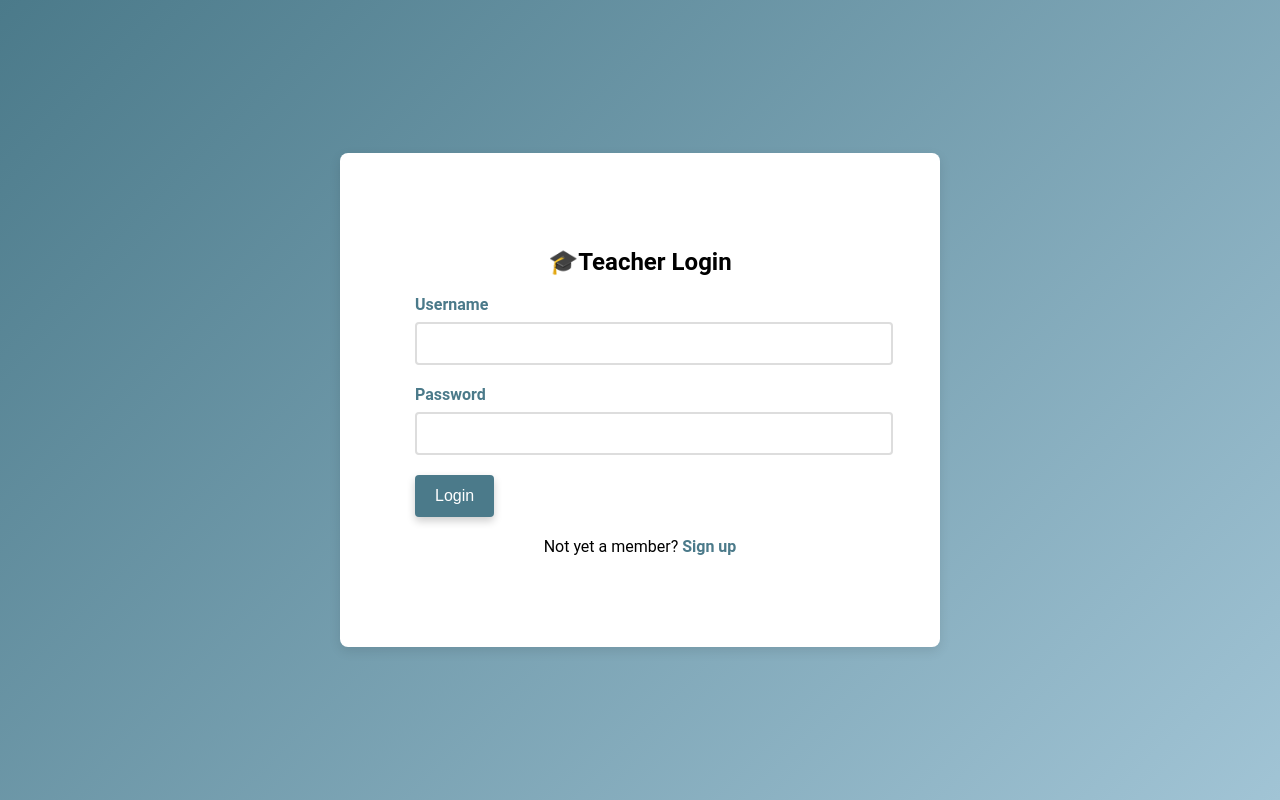
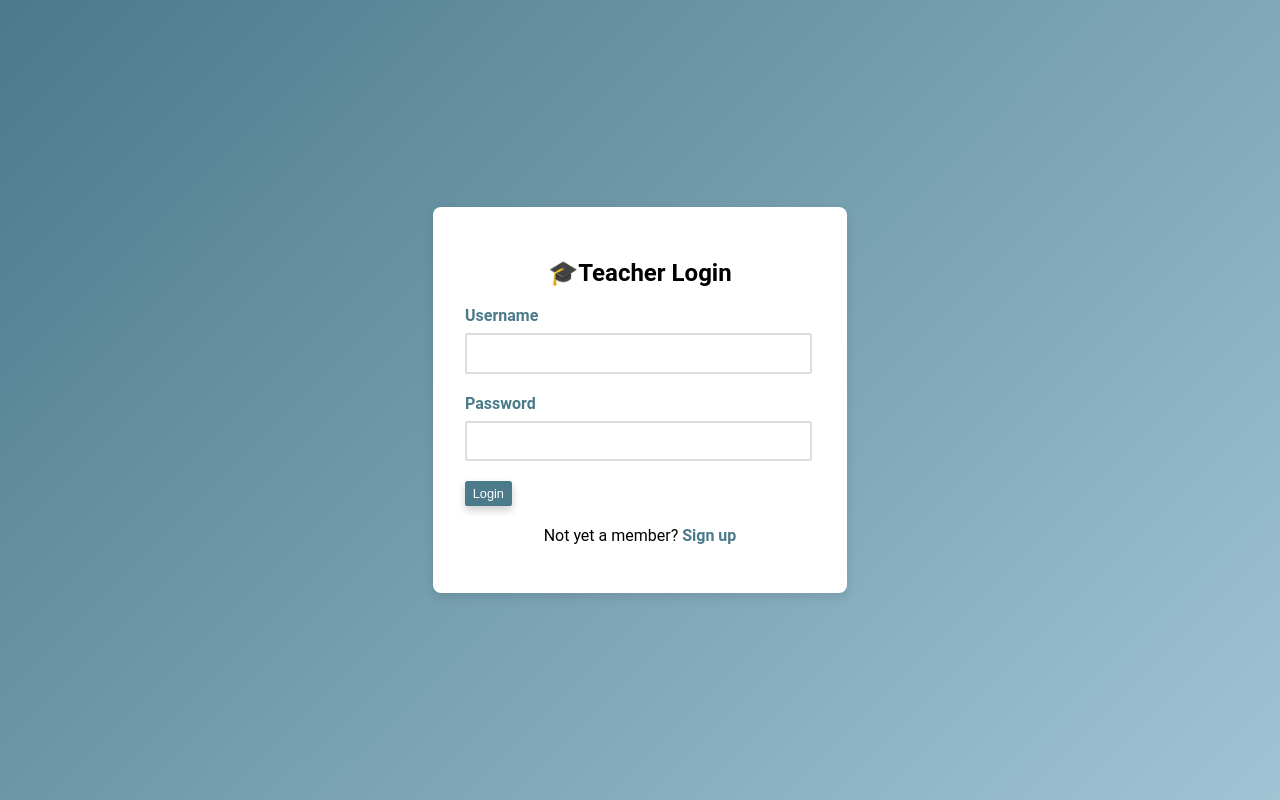
Before and after one commit to NidupDorji/cms, a PHP site: page /teacher/login.php in a window 1280 px wide. Run offline with PHP 8.4, Linux system fonts and the light colour scheme.

Commit message:
TI,LI, Responsive, index.php, login.php, register.php

```diff
--- a/css/login.css
+++ b/css/login.css
@@ -7,32 +7,7 @@ body {
   justify-content: center;
   align-items: center;
   height: 100vh;
-  overflow: hidden;
-}
-
-
-@keyframes slideDown {
-  from {
-    transform: translateY(-50px);
-    opacity: 0;
-  }
-
-  to {
-    transform: translateY(0);
-    opacity: 1;
-  }
-}
-
-@keyframes pulse {
-
-  0%,
-  100% {
-    color: #4B7A8A;
-  }
-
-  50% {
-    color: #2a5d5d;
-  }
+  overflow-y: scroll;
 }
 
 /* content */
@@ -44,7 +19,6 @@ body {
   max-width: 500px;
   width: 100%;
   text-align: center;
-  animation: scaleIn 0.8s ease-out;
 }
 
 .content p {
@@ -60,7 +34,6 @@ body {
   padding: 12px 20px;
   border-radius: 4px;
   display: inline-block;
-  transition: background-color 0.3s ease, transform 0.2s ease, box-shadow 0.3s ease;
   box-shadow: 0 4px 8px rgba(0, 0, 0, 0.2);
 }
 
@@ -75,28 +48,18 @@ body {
   box-shadow: 0 2px 6px rgba(0, 0, 0, 0.2);
 }
 
+
 .login-form,
 .register-form{
-  max-width: 450px;
+  max-width: 350px;
   width: 100%;
   background-color: #fff;
-  padding: 75px;
-  border-radius: 8px;
+  padding: 2em;
+  border-radius: 0.5em;
   box-shadow: 0 4px 12px rgba(0, 0, 0, 0.1);
-  animation: scaleIn 0.8s ease-out;
 }
 
-@keyframes scaleIn {
-  from {
-    transform: scale(0.8);
-    opacity: 0;
-  }
 
-  to {
-    transform: scale(1);
-    opacity: 1;
-  }
-}
 
 .input-group {
   margin-bottom: 20px;
@@ -110,39 +73,29 @@ body {
 }
 
 .input-group input {
-  width: 100%;
-  padding: 12px;
+  width: 92%;
+  padding: 0.8em;
   border: 2px solid #ddd;
-  border-radius: 4px;
-  transition: border-color 0.3s ease, box-shadow 0.3s ease;
+  border-radius: .2em;
 }
 
 .input-group input:focus {
   border-color: #4B7A8A;
   box-shadow: 0 0 15px rgba(75, 122, 138, 0.5);
   outline: none;
-  animation: glow 0.5s ease-out;
 }
 
-@keyframes glow {
-  from {
-    box-shadow: 0 0 5px rgba(75, 122, 138, 0.3);
-  }
 
-  to {
-    box-shadow: 0 0 15px rgba(75, 122, 138, 0.5);
-  }
-}
 
 .btn,
 .submit-btn {
   background-color: #4B7A8A;
   color: white;
   border: none;
-  padding: 12px 20px;
-  border-radius: 4px;
+  padding: 0.4em 0.6em;
+  border-radius: .2em;
   cursor: pointer;
-  font-size: 16px;
+  font-size: 0.8em;
   transition: background-color 0.3s ease, transform 0.2s ease, box-shadow 0.3s ease;
   box-shadow: 0 4px 8px rgba(0, 0, 0, 0.2);
 }
@@ -373,3 +326,15 @@ p a:hover {
     font-size: 26px;
   }
 }
+@media screen and (max-width: 375px) {
+
+  .login-form,
+  .register-form,
+  .role-selection-container {
+    width: 100%;
+    background-color: #fff;
+    padding: 2em;
+    border-radius: 0.2em;
+    box-shadow: 0 4px 12px rgba(0, 0, 0, 0.1);
+  }
+}
--- a/learner/login.php
+++ b/learner/login.php
@@ -6,6 +6,7 @@
 <head>
 	<title>Registration system PHP and MySQL</title>
 	<link rel="stylesheet" type="text/css" href="../css/login.css">
+	<meta name="viewport" content="width=device-width, initial-scale=1, maximum-scale=1, user-scalable=no">
 </head>
 
 <body>
--- a/learner/register.php
+++ b/learner/register.php
@@ -5,6 +5,7 @@
 <head>
 	<title>Registration system PHP and MySQL</title>
 	<link rel="stylesheet" type="text/css" href="../css/login.css">
+	<meta name="viewport" content="width=device-width, initial-scale=1, maximum-scale=1, user-scalable=no">
 </head>
 
 <body>
--- a/learner/utility/head.php
+++ b/learner/utility/head.php
@@ -1,6 +1,6 @@
 <head>
   <meta charset="UTF-8">
-  <meta name="viewport" content="width=device-width, initial-scale=1.0">
+  <meta name="viewport" content="width=device-width, initial-scale=1, maximum-scale=1, user-scalable=no">
   <title>CMS</title>
   <link rel="stylesheet" href="../css/styles.css">
   <link rel="stylesheet" href="https://cdnjs.cloudflare.com/ajax/libs/font-awesome/6.0.0-beta3/css/all.min.css">
--- a/teacher/login.php
+++ b/teacher/login.php
@@ -6,6 +6,7 @@
 <head>
 	<title>Teacher Registration system</title>
 	<link rel="stylesheet" type="text/css" href="../css/login.css">
+	<meta name="viewport" content="width=device-width, initial-scale=1, maximum-scale=1, user-scalable=no">
 </head>
 
 <body>
--- a/teacher/register.php
+++ b/teacher/register.php
@@ -5,6 +5,7 @@
 <head>
 	<title>Registration system PHP and MySQL</title>
 	<link rel="stylesheet" type="text/css" href="../css/login.css">
+	<meta name="viewport" content="width=device-width, initial-scale=1, maximum-scale=1, user-scalable=no">
 </head>
 
 <body>
--- a/teacher/styles.css
+++ b/teacher/styles.css
@@ -216,7 +216,7 @@ body.dark-mode .edit-button{
   color:white;
 }
 
-@media screen and (min-width: 381px) {
+@media screen and (min-width: 375px) {
   .hamburger-menu {
     display: none;
   }
--- a/teacher/utility/head.php
+++ b/teacher/utility/head.php
@@ -1,6 +1,6 @@
 <head>
   <meta charset="UTF-8">
-  <meta name="viewport" content="width=device-width, initial-scale=1.0">
+  <meta name="viewport" content="width=device-width, initial-scale=1, maximum-scale=1, user-scalable=no">
   <title>CMS Dashboard</title>
   <link rel="stylesheet" href="styles.css">
   <link rel="stylesheet" href="https://cdnjs.cloudflare.com/ajax/libs/font-awesome/6.0.0-beta3/css/all.min.css">
```
Also changed, not shown: index.php (+28 -4 lines).
